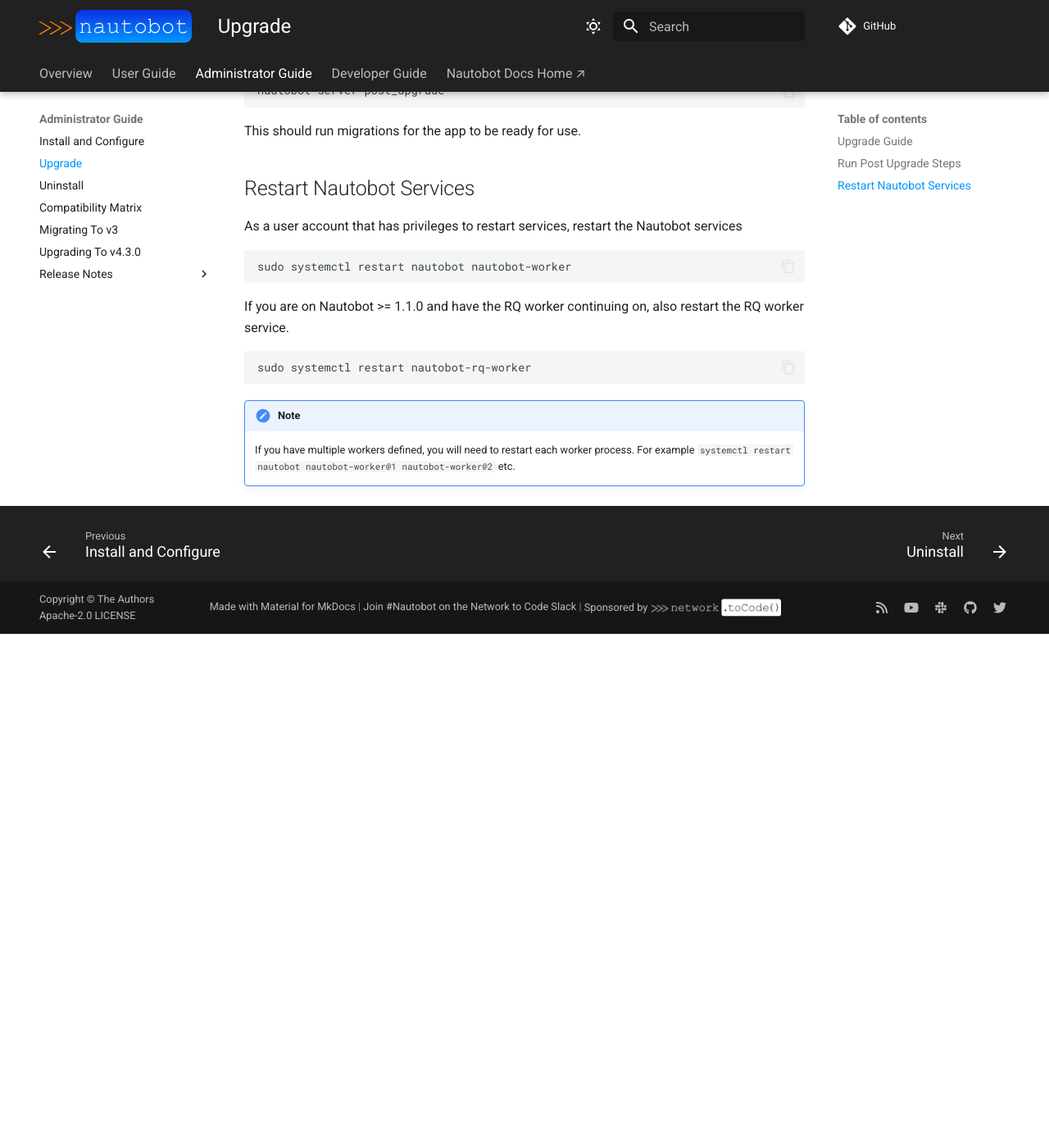
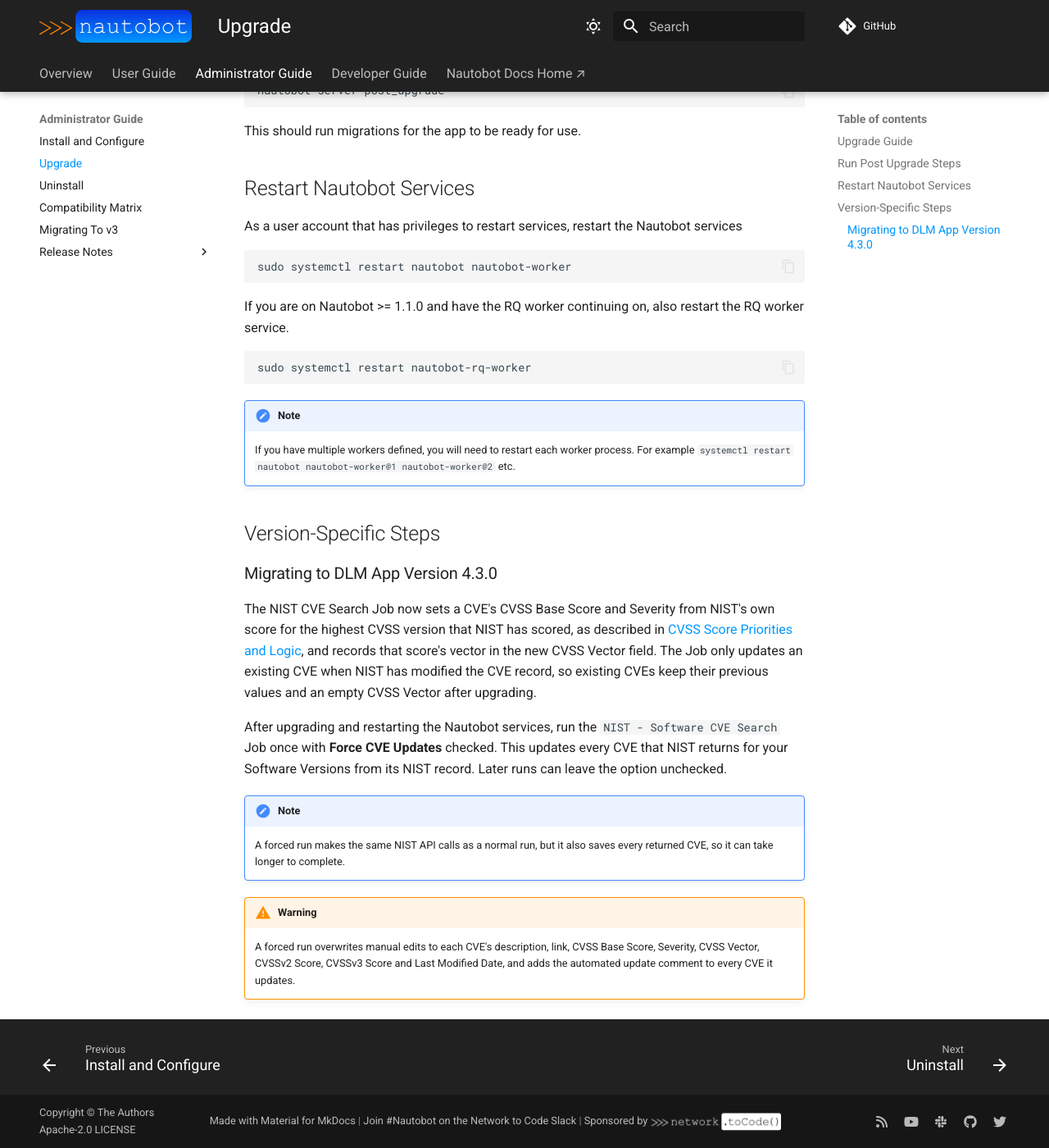
Before and after one commit to nautobot/nautobot-app-device-lifecycle-mgmt, an MkDocs documentation site: the page built from docs/admin/upgrade.md, in a window 1280 px wide and 1400 px high, scrolled down 705 px. Shown: the whole window at 82% size. Built offline with MkDocs 1.6.1 and Material for MkDocs 9.7.7, drawn with Linux system fonts in a browser that asks for light colours; comment, search, counter and statistics services are not loaded; before the commit the page ends 1478 px from its top, so only the background shows below that.

Commit message:
Fix v4.3.0 CVSS scoring text and move upgrade steps

```diff
--- a/docs/admin/upgrade.md
+++ b/docs/admin/upgrade.md
@@ -39,3 +39,17 @@ sudo systemctl restart nautobot-rq-worker
 
 !!! note
     If you have multiple workers defined, you will need to restart each worker process. For example `systemctl restart nautobot nautobot-worker@1 nautobot-worker@2` etc.
+
+## Version-Specific Steps
+
+### Migrating to DLM App Version 4.3.0
+
+The NIST CVE Search Job now sets a CVE's CVSS Base Score and Severity from NIST's own score for the highest CVSS version that NIST has scored, as described in [CVSS Score Priorities and Logic](../user/cve_tracking.md#cvss-score-priorities-and-logic), and records that score's vector in the new CVSS Vector field. The Job only updates an existing CVE when NIST has modified the CVE record, so existing CVEs keep their previous values and an empty CVSS Vector after upgrading.
+
+After upgrading and restarting the Nautobot services, run the `NIST - Software CVE Search` Job once with **Force CVE Updates** checked. This updates every CVE that NIST returns for your Software Versions from its NIST record. Later runs can leave the option unchecked.
+
+!!! note
+    A forced run makes the same NIST API calls as a normal run, but it also saves every returned CVE, so it can take longer to complete.
+
+!!! warning
+    A forced run overwrites manual edits to each CVE's description, link, CVSS Base Score, Severity, CVSS Vector, CVSSv2 Score, CVSSv3 Score and Last Modified Date, and adds the automated update comment to every CVE it updates.
--- a/mkdocs.yml
+++ b/mkdocs.yml
@@ -122,7 +122,6 @@ nav:
       - Uninstall: "admin/uninstall.md"
       - Compatibility Matrix: "admin/compatibility_matrix.md"
       - Migrating To v3: "admin/migrating_to_v3.md"
-      - Upgrading To v4.3.0: "admin/upgrade_to_v4.3.0.md"
       - Release Notes:
           - "admin/release_notes/index.md"
           - v4.2: "admin/release_notes/version_4.2.md"
```
Also changed, not shown: docs/admin/upgrade_to_v4.3.0.md (deleted, +0 -13 lines), docs/user/cve_tracking.md (+1 -1 lines), 1 other file.
